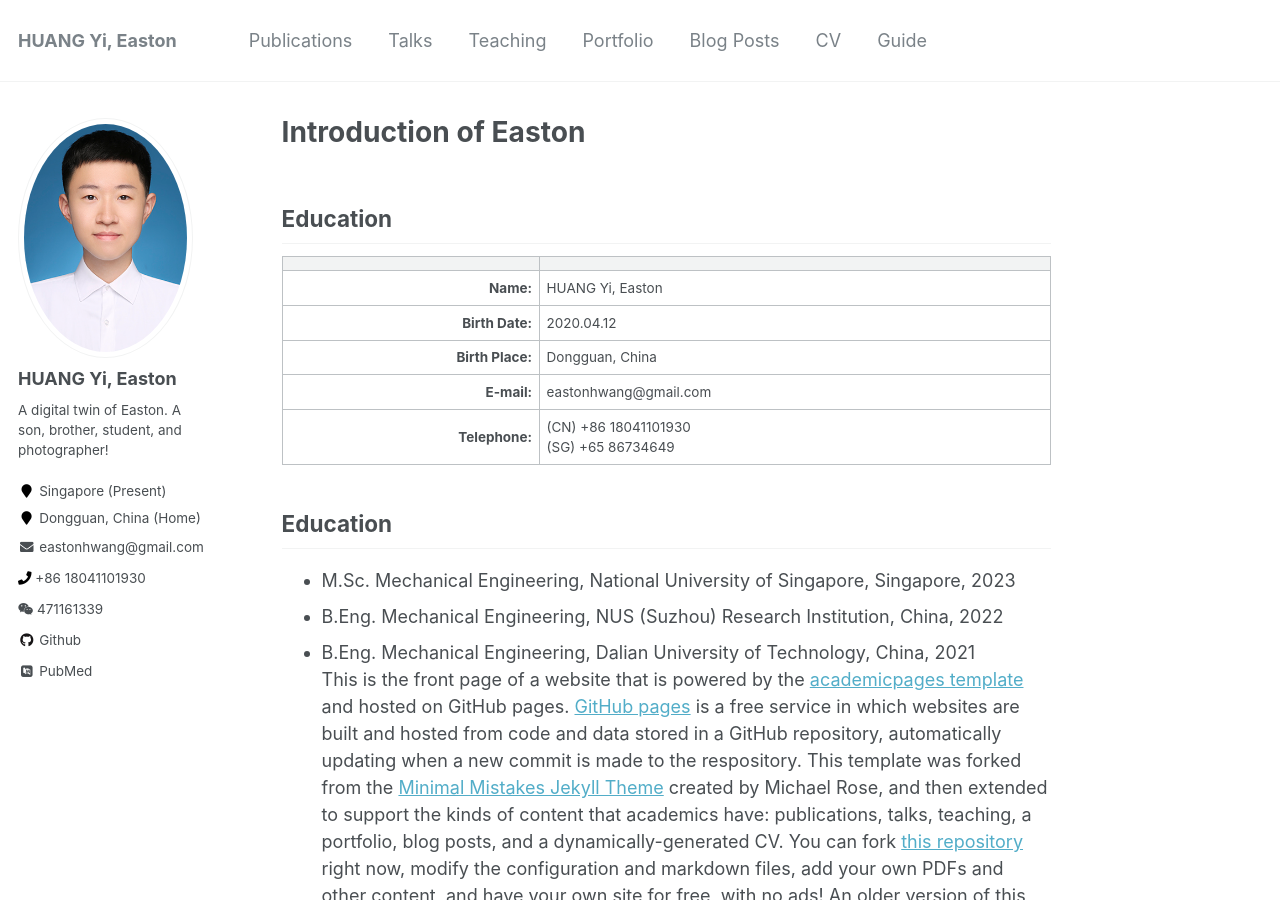
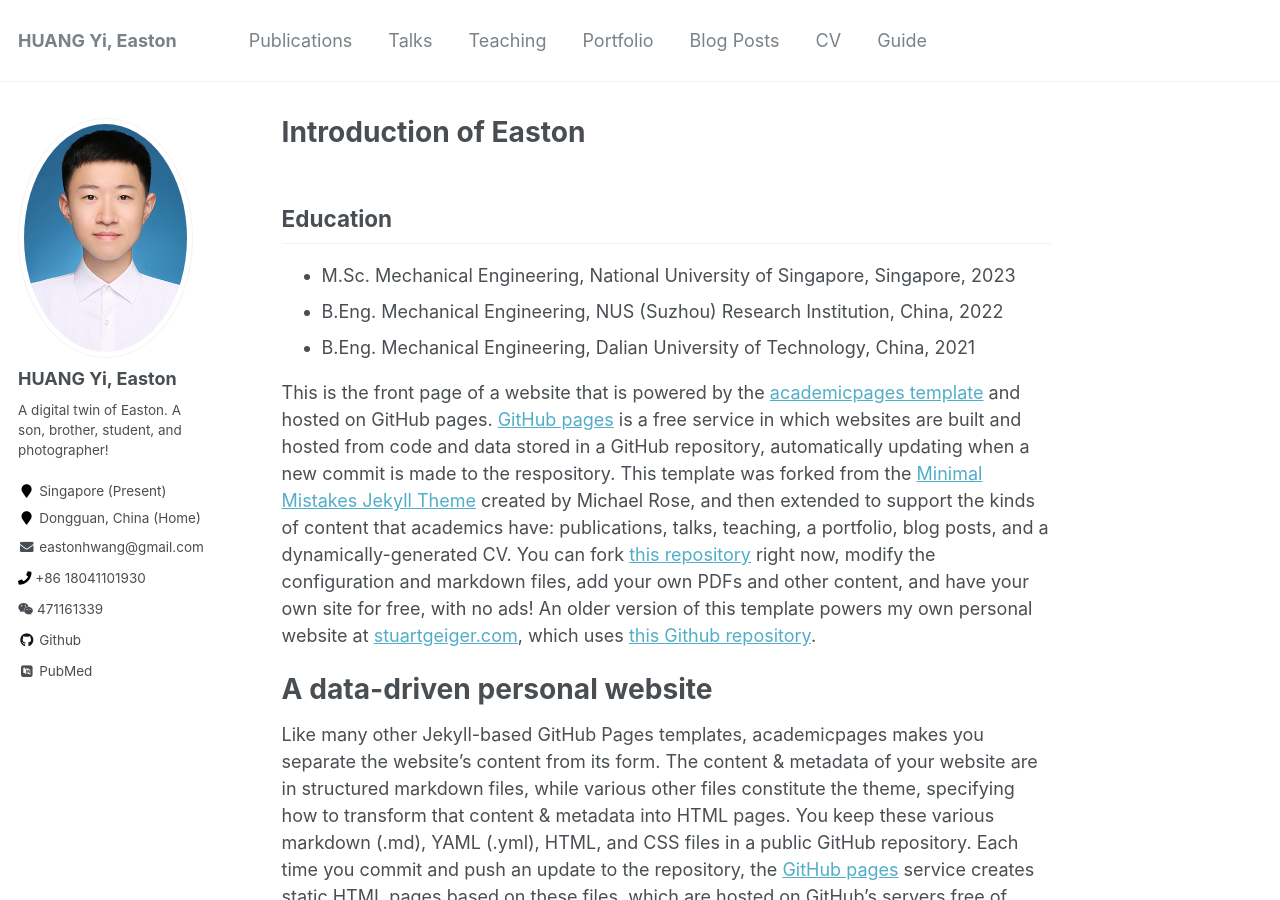
Before and after one commit to easton-hy/easton-hy.github.io, a Jekyll site: the page built from _pages/about.md, in a window 1280 px wide and 900 px high. Built offline with Jekyll 4.4.1, drawn with Linux system fonts in a browser that asks for light colours; some web fonts are replaced.

Commit message:
Update about.md

```diff
--- a/_pages/about.md
+++ b/_pages/about.md
@@ -9,20 +9,10 @@ redirect_from:
 ---
 Education
 ------
-
-| <span> | <span> |
-|------: | :------|
-| **Name:** | HUANG Yi, Easton |
-| **Birth Date:** | 2020.04.12 |
-| **Birth Place:** | Dongguan, China |
-| **E-mail:** | eastonhwang@gmail.com  |
-| **Telephone:** | (CN) +86 18041101930 <br> (SG) +65 86734649|
-
-Education
-------
 * M.Sc. Mechanical Engineering, National University of Singapore, Singapore, 2023
 * B.Eng. Mechanical Engineering, NUS (Suzhou) Research Institution, China, 2022
 * B.Eng. Mechanical Engineering, Dalian University of Technology, China, 2021
+
 This is the front page of a website that is powered by the [academicpages template](https://github.com/academicpages/academicpages.github.io) and hosted on GitHub pages. [GitHub pages](https://pages.github.com) is a free service in which websites are built and hosted from code and data stored in a GitHub repository, automatically updating when a new commit is made to the respository. This template was forked from the [Minimal Mistakes Jekyll Theme](https://mmistakes.github.io/minimal-mistakes/) created by Michael Rose, and then extended to support the kinds of content that academics have: publications, talks, teaching, a portfolio, blog posts, and a dynamically-generated CV. You can fork [this repository](https://github.com/academicpages/academicpages.github.io) right now, modify the configuration and markdown files, add your own PDFs and other content, and have your own site for free, with no ads! An older version of this template powers my own personal website at [stuartgeiger.com](http://stuartgeiger.com), which uses [this Github repository](https://github.com/staeiou/staeiou.github.io).
 
 A data-driven personal website
```
